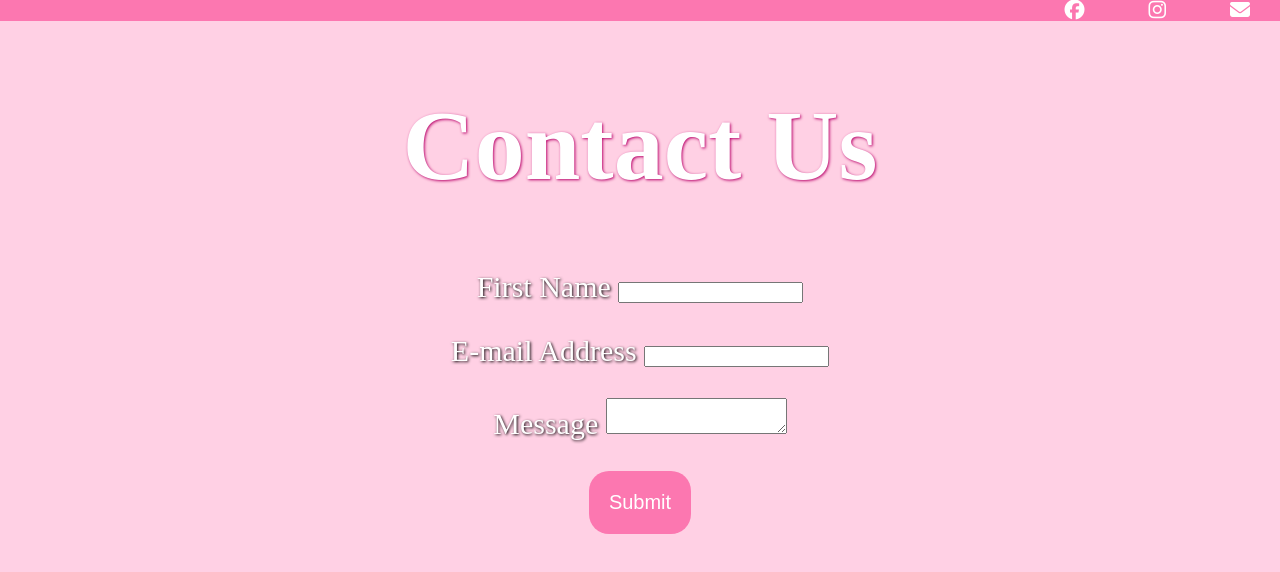
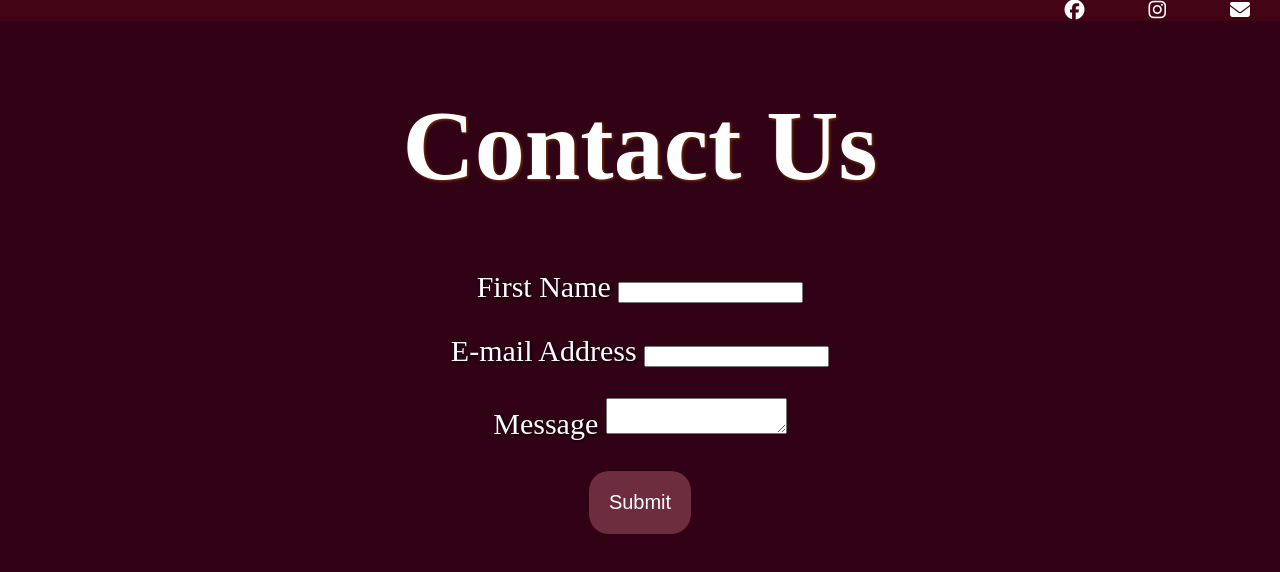
Before and after one commit to tnoshin/the-bloom-bakery, a plain HTML site: page contact.html in a window 1280 px wide. Drawn offline with Linux system fonts and the light colour scheme.

Commit message:
Update contact.css

```diff
--- a/contact.css
+++ b/contact.css
@@ -1,46 +1,55 @@
-body{
-    background-color: #ffd0e4;
+body {
+    background-color: #310216;
     margin: 0px;
     padding: 0px;
 }
-h1{
+
+h1 {
     font-size: 100px;
     color: white;
     font-weight: bolder;
     text-align: center;
-    text-shadow: 1px 1px 3px rgb(185, 2, 106)
+    text-shadow: 1px 1px 3px rgb(132, 59, 6)
 }
-nav{
-    background-color: #fc77b0;
+
+nav {
+    background-color: #420314;
     text-align: right;
 }
-form{
+
+form {
     text-align: center;
     font-size: 30px;
     color: white;
     text-shadow: 1px 1px 3px rgb(7, 0, 4)
 }
-button{
-    padding:20px;
+
+button {
+    padding: 20px;
     font-size: 20px;
-    background-color: #fc77b0;
+    background-color: #6D2D3E;
     color: white;
     border: 2px white;
     border-radius: 20px;
 }
-button:hover{
-    background-color: #d46595;
+
+button:hover {
+    background-color: #622435;
     transform: scale(1.05);
     cursor: pointer;
 }
-nav a{
+
+nav a {
     padding: 30px;
 }
-nav .fa-facebook{
+
+nav .fa-facebook {
     color: rgb(255, 255, 255);
     font-size: 20px;
 }
-nav .fa-instagram, nav .fa-envelope {
+
+nav .fa-instagram,
+nav .fa-envelope {
     color: rgb(255, 255, 255);
     font-size: 20px;
 }
```
